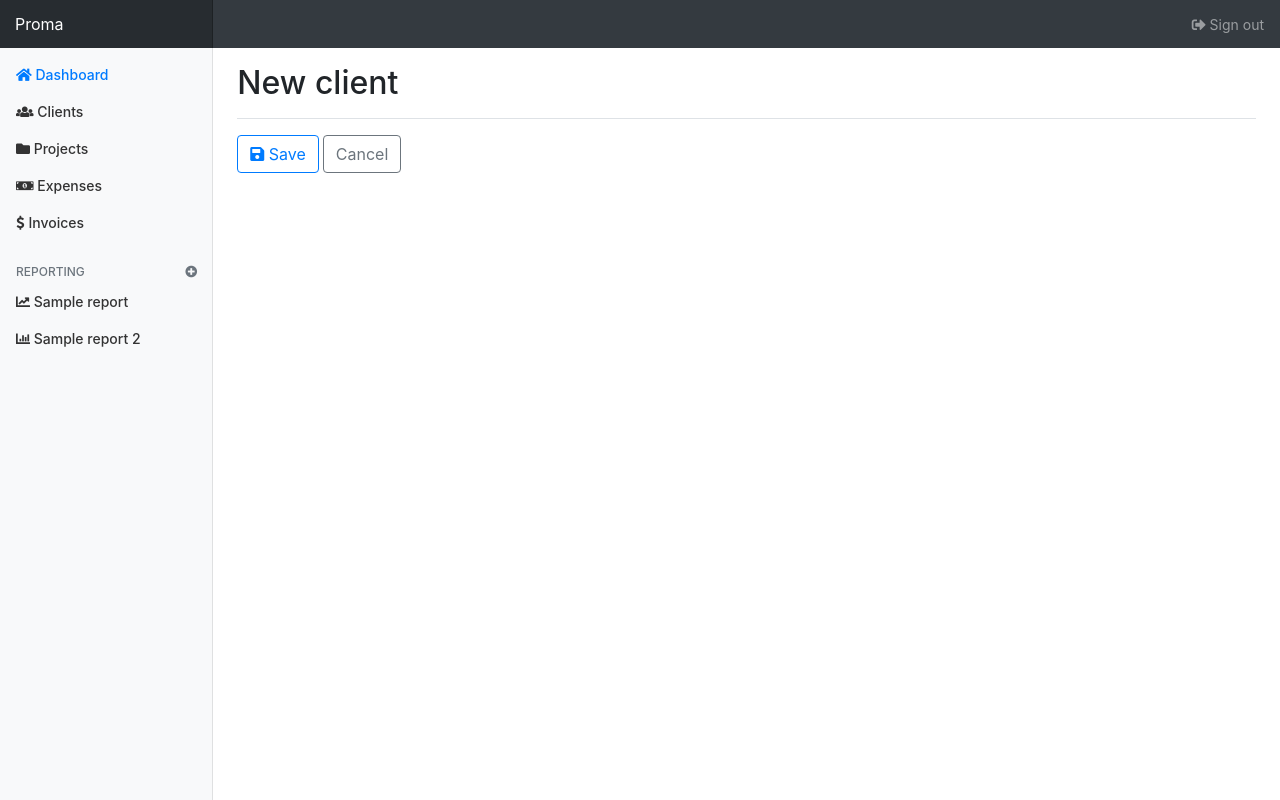
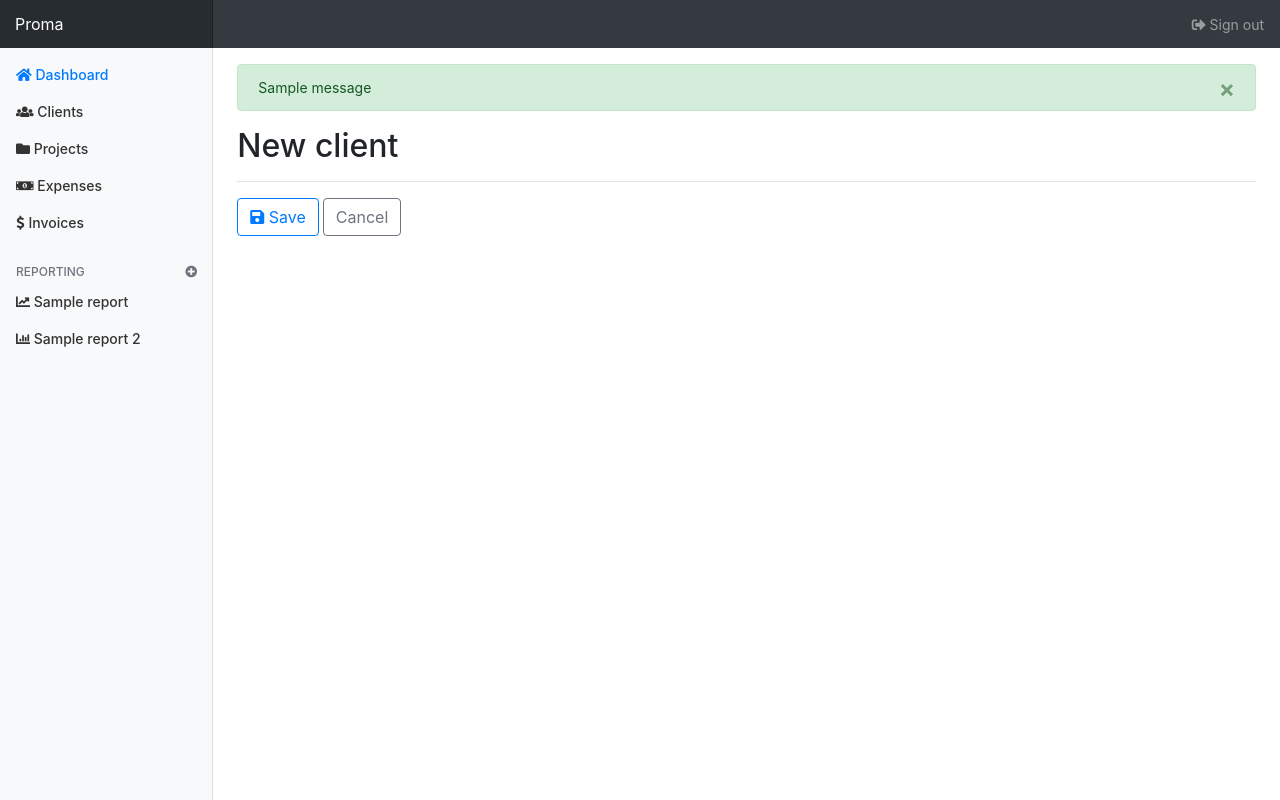
Before and after one commit to erickgnavar/proma, a Django app: page /clients/create/ in a window 1280 px wide. Run offline with Django 3.2, Linux system fonts and the light colour scheme; a user stored in the database is signed in; tables that the repository leaves empty hold one stand-in row (values such as "Sample post"); one stand-in notice (Sample message) is shown; parts of the project's set-up code (start-up, migrations or seed data) failed here and were passed over; some libraries are stand-ins or nearby versions.

Commit message:
Add messages to base.html

```diff
--- a/proma/templates/base.html
+++ b/proma/templates/base.html
@@ -94,6 +94,14 @@
         </nav>
 
         <main role="main" class="col-md-9 ml-sm-auto col-lg-10 pt-3 px-4">
+          {% for message in messages %}
+            <div class="alert alert-{{ message.tags }} alert-dismissible fade show" role="alert">
+              {{ message }}
+              <button type="button" class="close" data-dismiss="alert" aria-label="Close">
+                <span aria-hidden="true">&times;</span>
+              </button>
+            </div>
+          {% endfor %}
           {% block content %}{% endblock content %}
           <br/>
         </main>
```
Also changed, not shown: config/settings/base.py (+7 -0 lines).
